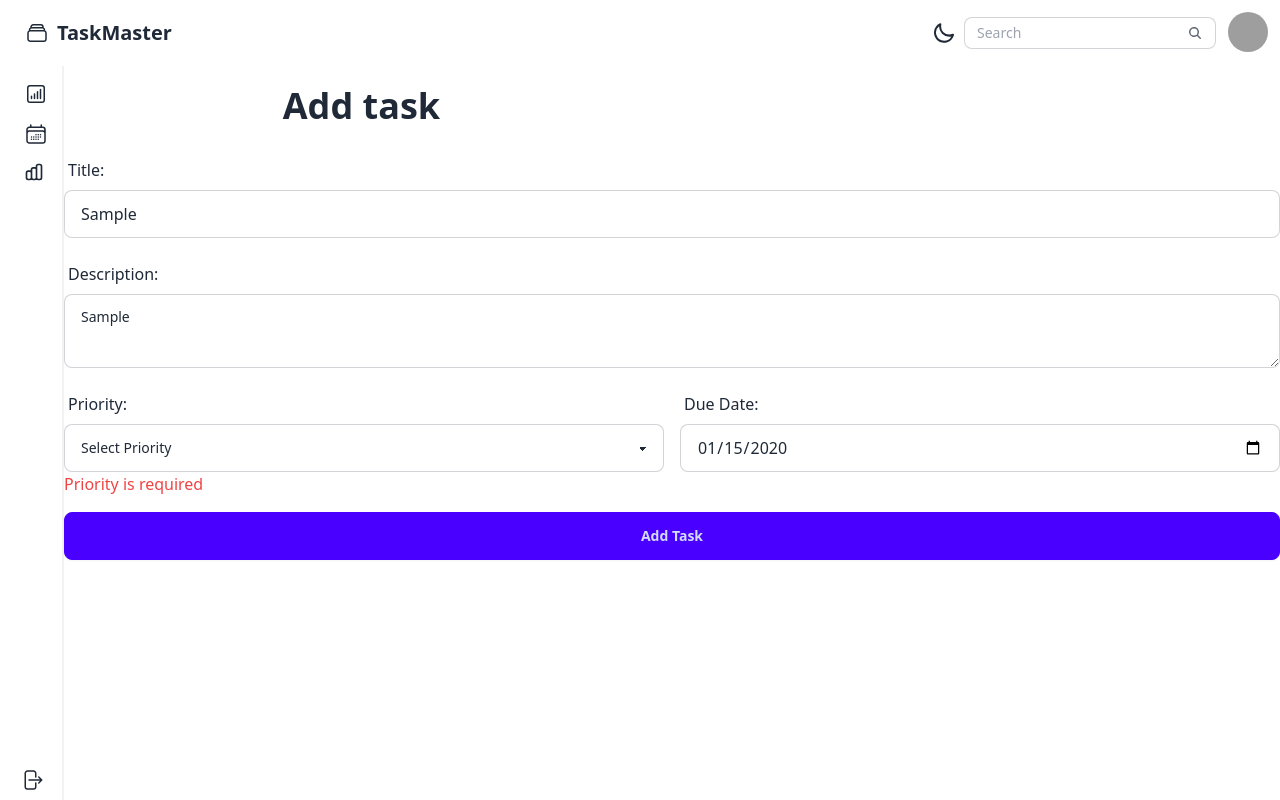
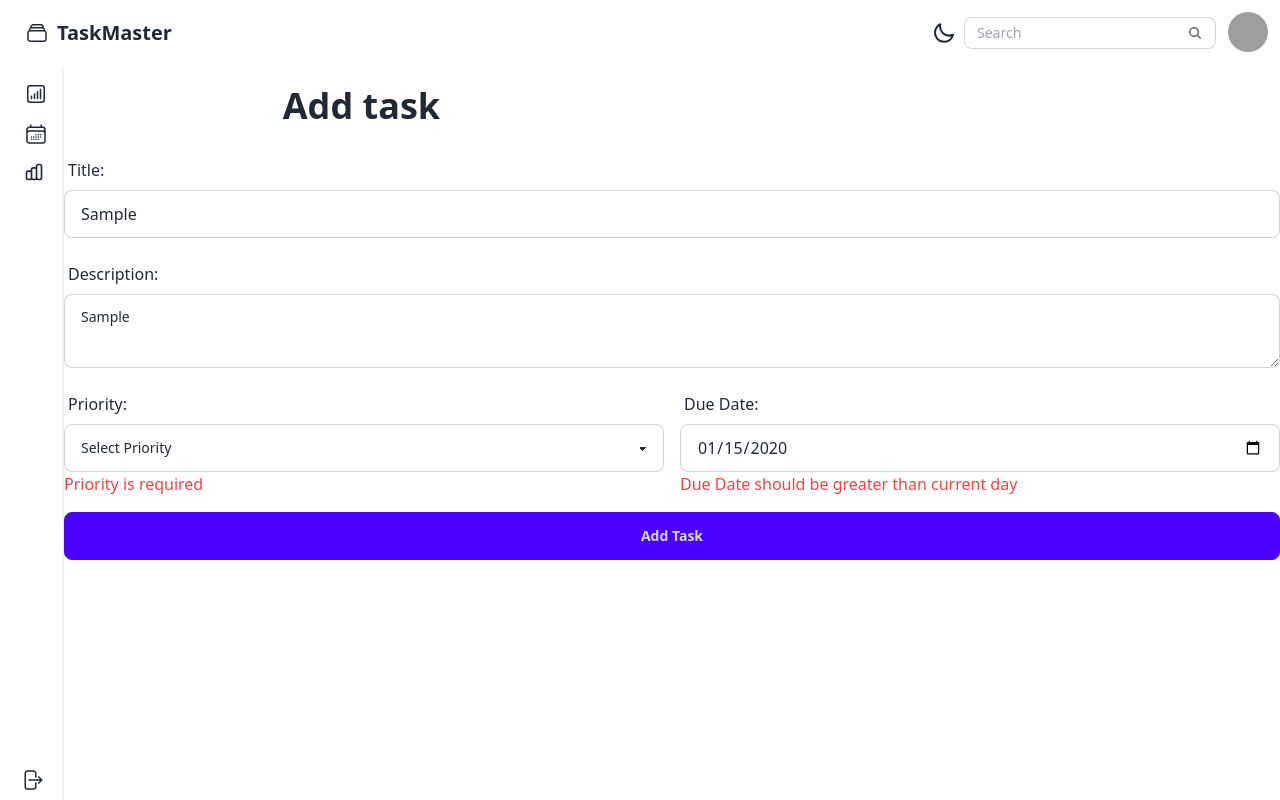
Before and after one commit to VipinVIP/task-management-frontend, an Angular app: page /add-task in a window 1280 px wide. Both pictures are taken after typing "Sample", "Sample", "2020-01-15" into the empty fields and a click on the button "Add Task". Built offline with nearby package versions, Linux system fonts and the light colour scheme; grey boxes are pictures that could not be loaded.

Commit message:
fix: prevent previous date selection in date picker using custom validator

```diff
--- a/src/app/components/task-form/task-form.component.html
+++ b/src/app/components/task-form/task-form.component.html
@@ -5,7 +5,11 @@
   <div class="form-control">
     <label for="title" class="label">Title:</label>
     <input id="title" type="text" formControlName="title" class="input input-bordered" placeholder="Enter title">
-    <div *ngIf="taskForm.get('title')?.invalid && taskForm.get('title')?.touched" class="text-red-500">Title is required
+    <div *ngIf="taskForm.get('title')?.errors?.['required'] && taskForm.get('title')?.touched" class="text-red-500">
+      Title is required
+    </div>
+    <div *ngIf="taskForm.get('title')?.errors?.['minlength'] && taskForm.get('title')?.touched" class="text-red-500">
+      Title should be atleast 5 characters
     </div>
   </div>
   <div class="form-control">
@@ -28,18 +32,19 @@
     <div class="form-control w-1/2">
       <label for="dueDate" class="label">Due Date:</label>
       <input id="dueDate" type="date" formControlName="dueDate" class="input input-bordered">
-      <div *ngIf="taskForm.get('dueDate')?.invalid && taskForm.get('dueDate')?.touched" class="text-red-500">Due Date is
+      <div *ngIf="taskForm.get('dueDate')?.errors?.['required'] && taskForm.get('dueDate')?.touched"
+        class="text-red-500">Due Date is
         required</div>
+      <div *ngIf="taskForm.get('dueDate')?.errors?.['dateNotLessThanCurrent']" class="text-red-500">Due Date should be
+        greater than current day</div>
     </div>
   </div>
-
   @if(formAction=='update'){
   <div class="form-control">
     <label for="progress" class="label">Progress</label>
     <input id="progress" type="number" min="0" max="100" formControlName="progress" class="input input-bordered">
-    <div *ngIf="taskForm.get('progress')?.invalid && taskForm.get('progress')?.touched" class="text-red-500 text-xs">Due
-      Date is
-      required</div>
+    <div *ngIf="taskForm.get('progress')?.invalid && taskForm.get('progress')?.touched" class="text-red-500 text-xs">
+      Progress is required</div>
   </div>
   }
   @if(taskForm.valid){
--- a/src/app/components/task-form/task-form.component.ts
+++ b/src/app/components/task-form/task-form.component.ts
@@ -8,6 +8,7 @@ import {
 } from '@angular/forms';
 import { TaskService } from '../../services/task.service';
 import { FormSubmissionResponse } from '../../types';
+import { dateNotLessThanCurrent } from '../../validators/dateValidators';
 
 @Component({
   selector: 'app-task-form',
@@ -17,16 +18,16 @@ import { FormSubmissionResponse } from '../../types';
   templateUrl: './task-form.component.html',
 })
 export class TaskFormComponent {
-  @Input() formAction:string ='create'
+  @Input() formAction: string = 'create';
   @Output() status = new EventEmitter<FormSubmissionResponse>();
   fb = inject(FormBuilder);
   taskService = inject(TaskService);
   taskForm: FormGroup = this.fb.group({
-    title: ['', Validators.required],
+    title: ['', [Validators.required, Validators.minLength(5)]],
     description: [''],
-    progress:[0,[Validators.min(0),Validators.max(100)]],
+    progress: [0, [Validators.min(0), Validators.max(100)]],
     priority: ['', Validators.required],
-    dueDate: ['', Validators.required],
+    dueDate: ['', [Validators.required, dateNotLessThanCurrent()]],
   });
   get f() {
     return this.taskForm.controls;
@@ -38,11 +39,14 @@ export class TaskFormComponent {
         next: (resp) => {
           console.log(resp);
           this.taskForm.reset();
-          this.status.emit({status:"success",message:"Task Addes successfully"});
+          this.status.emit({
+            status: 'success',
+            message: 'Task Addes successfully',
+          });
         },
         error: (error) => {
           console.error(error);
-          this.status.emit({status:"failure",message:error});
+          this.status.emit({ status: 'failure', message: error });
         },
       });
       console.log(task);
--- /dev/null
+++ b/src/app/validators/dateValidators.ts
@@ -0,0 +1,15 @@
+import { AbstractControl, ValidatorFn } from '@angular/forms';
+
+export function dateNotLessThanCurrent(): ValidatorFn {
+  return (control: AbstractControl): { [key: string]: any } | null => {
+    let selectedDate = new Date(control.value);
+    selectedDate.setHours(23, 59, 59);
+    const currentDate = new Date();
+
+    if (selectedDate < currentDate) {
+      return { dateNotLessThanCurrent: true };
+    }
+
+    return null;
+  };
+}
```
